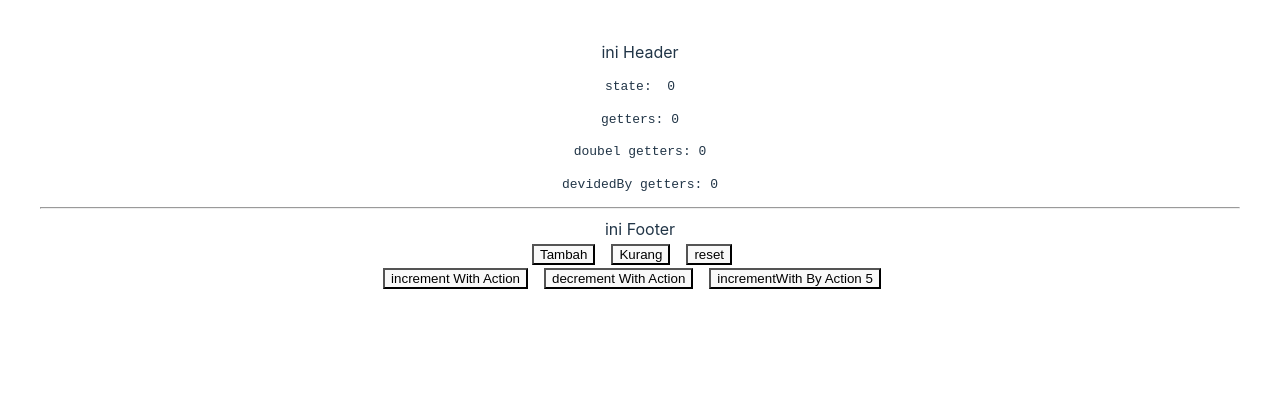
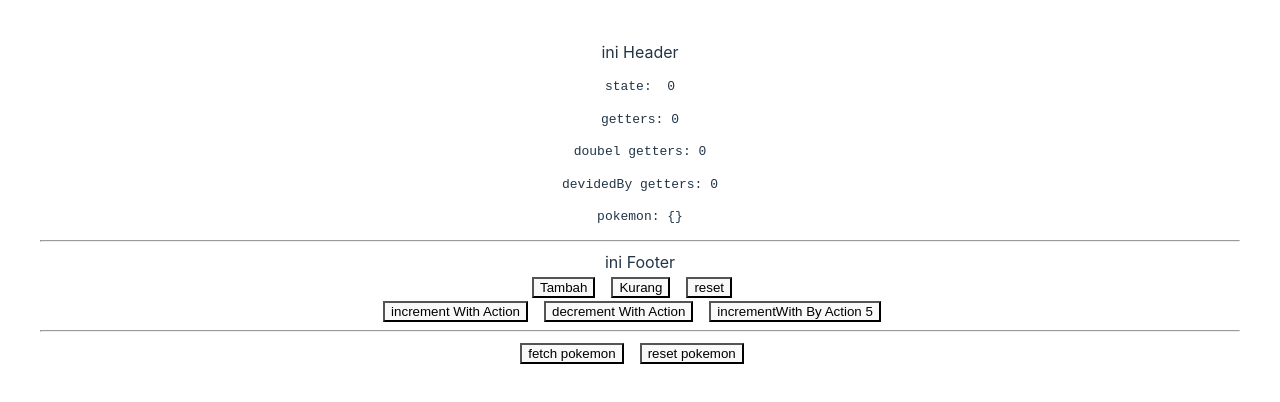
Before and after one commit to Rizanoor/pinia-learn, a Vue app: page / in a window 1280 px wide. Shown: the top 402 px of the page. Built offline with nearby package versions, Linux system fonts and the light colour scheme.

Commit message:
feat: actions fetch API

```diff
--- a/src/components/Footer.vue
+++ b/src/components/Footer.vue
@@ -8,12 +8,19 @@
   <button @click="incrementWithAction">increment With Action</button>
   <button @click="decrementWithAction">decrement With Action</button>
   <button @click="incrementWithByAction(5)">incrementWith By Action 5</button>
+  <hr>
+  <button @click="fetchPokemon('ditto')">fetch pokemon</button>
+  <button @click="resetPokemon">reset pokemon</button>
 </template>
 
 <script setup>
 import { useCounterStore } from '../stores/counter';
+import { usePokemonStore } from '../stores/pokemon';
+
 
 const counter = useCounterStore()
+const pokemon = usePokemonStore()
+
 const increment = () => {
   counter.$patch((state) => {
     state.count++
@@ -37,6 +44,13 @@ const decrementWithAction = () => {
 const incrementWithByAction = (amount) => {
   counter.incrementBy(amount);
 }
+
+const fetchPokemon = (name) => {
+  pokemon.getPokemonDetails(name)
+}
+const resetPokemon = () => {
+  pokemon.$reset()
+}
 </script>
 
 <style scope>
--- a/src/components/Header.vue
+++ b/src/components/Header.vue
@@ -4,13 +4,17 @@
   <pre>getters: {{ getCount }}</pre>
   <pre>doubel getters: {{ doubleGetCount }}</pre>
   <pre>devidedBy getters: {{ devidedBy }}</pre>
+  <pre>pokemon: {{ pokemon }}</pre>
 </template>
 
 <script setup>
 import { computed } from "vue";
 import { useCounterStore } from '../stores/counter'
+import { usePokemonStore } from '../stores/pokemon';
+
 
 const counterStore = useCounterStore();
+const pokemonStore = usePokemonStore();
 
 // ini adalah state
 const counter = computed(() => counterStore.count)
@@ -20,6 +24,8 @@ const getCount = computed(() => counterStore.getCount)
 const doubleGetCount = computed(() => counterStore.doubleCount)
 const devidedBy = computed(() => counterStore.devidedBy(2))
 
+const pokemon = computed(() => pokemonStore.pokemonDetails)
+
 
 counterStore.$subscribe((mutation, state) => {
   console.log(mutation, state);
--- /dev/null
+++ b/src/stores/pokemon.js
@@ -0,0 +1,18 @@
+import { defineStore } from "pinia";
+
+export const usePokemonStore = defineStore({
+  id: "pokemon",
+  state: () => ({
+    pokemonDetails: {},
+  }),
+  actions: {
+    async getPokemonDetails(name) {
+      const response = await fetch(
+        `https://pokeapi.co/api/v2/pokemon/${name}`
+      );
+      const result = await response.json()
+      this.pokemonDetails = result
+
+    },
+  },
+});
```
